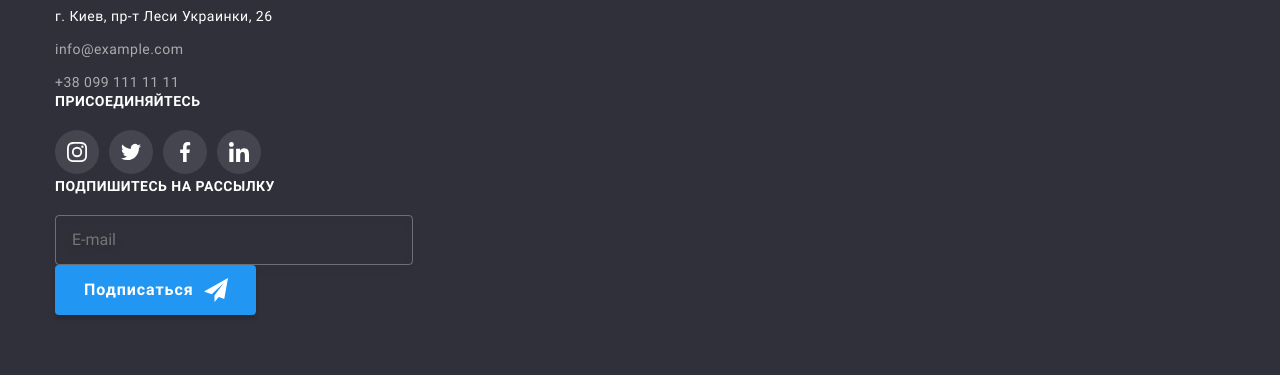
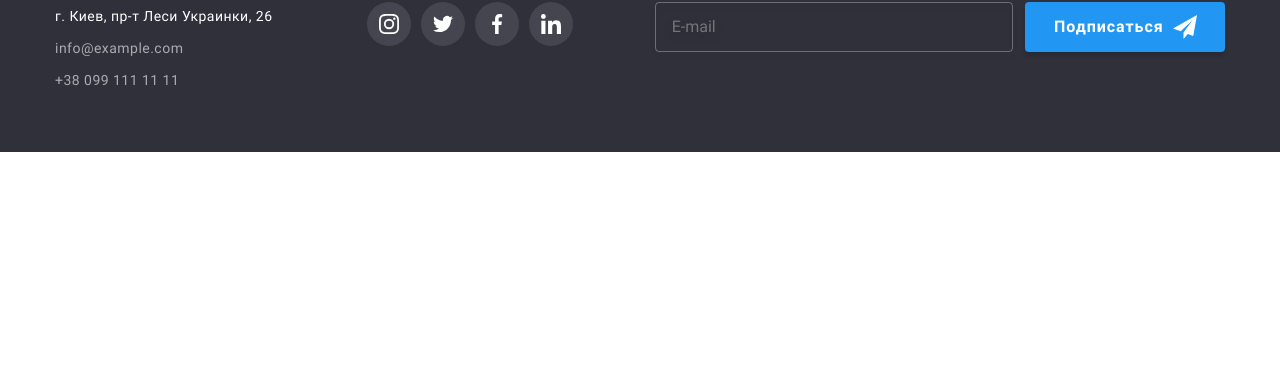
Before and after one commit to Larysa1387/goit-markup-hw-08, a plain HTML site: page index.html in a window 1280 px wide. Shown: the part 2686-3061 px from the top of the page. After the commit the page ends 2838 px from the top, so only its background shows below. Drawn offline with Linux system fonts and the light colour scheme.

Commit message:
adapted footer

```diff
--- a/index.html
+++ b/index.html
@@ -336,7 +336,7 @@
         </ul>
       </div>
 
-      <div>
+      <div class="subscribe">
       <b class="sign-in">Подпишитесь на рассылку</b>
       <form class="form-subscribe">
         <label class="subscribe-field">
--- a/sass/components/_footer.scss
+++ b/sass/components/_footer.scss
@@ -6,13 +6,27 @@
 }
 
 .container.align {
-  // display: flex;
-  align-items: baseline;
+  display: flex;
+  flex-direction: column;
+  align-items: center;
+  @media screen and (min-width: 768px) {
+    flex-direction: row;
+    flex-wrap: wrap;
+    align-items: baseline;
+    justify-content: space-around;
+  }
+  @media screen and (min-width: 1200px) {
+    flex-wrap: nowrap;
+    justify-content: space-between;
+  }
 }
 
 .align .contacts {
+  text-align: center;
   width: 231px;
-  margin-right: 70px;
+  @media screen and (min-width: 1200px) {
+    text-align: left;
+  }
 }
 
 .footer .logo {
@@ -28,8 +42,17 @@
   font-style: normal;
 }
 
+.address.list {
+  margin-bottom: 60px;
+  @media screen and (min-width: 1200px) {
+    margin-bottom: unset;
+  }
+}
+
 .address.list .list-item:not(:last-child) {
-  margin-bottom: 9px;
+  margin-bottom: 8px;
+  // margin-bottom: 9px;
+
 }
 
 .link.contacts {
@@ -37,9 +60,13 @@
 }
 
 .container.align .sign {
-  margin-right: 93px;
+  text-align: center;
   width: 206px;
+  @media screen and (min-width: 1200px) {
+    text-align: left;
+  }
 }
+
 
 .sign-in {
   display: block;
@@ -55,6 +82,10 @@
 
 .nets.list {
   display: flex;
+  margin-bottom: 60px;
+  @media screen and (min-width: 1200px) {
+    margin-bottom: unset;
+  }
 }
 
 .nets.list .social-nets:not(:last-child) {
@@ -102,32 +133,58 @@
 
 
 /* Subscribe  */
+
+.subscribe {
+  display: flex;
+  flex-direction: column;
+  align-items: center;
+  width: 100%;
+  @media screen and (min-width: 1200px){
+    flex-direction: column;
+    align-items: flex-start;
+    width: unset;
+  }
+}
+
 .form-subscribe {
-  // display: flex;
-  justify-content: start;
-  width: 570px;
+  width: 100%;
+  display: flex;
+  align-items: center;
+  flex-direction: column;
+  @media screen and (min-width: 1200px) {
+    flex-direction: row;
+  }
 }
 
 .subscribe-field {
+  width: 100%;
   position: relative;
+  text-align: center;
 }
 
 .subscribe-input {
-  display: flex;
-  width: 358px;
+  // display: flex;
+  width: 100%;
+  margin-bottom: 20px;
   padding: 15px 16px;
-  margin-right: 12px;
   border: 1px solid rgba(255, 255, 255, 0.3);
   filter: drop-shadow(0px 4px 4px rgba(0, 0, 0, 0.15));
   border-radius: 4px;
   background-color: inherit;
   color: rgba(255, 255, 255, 0.6);
+  @media screen and (min-width: 768px) {
+    width: 450px;
+  }
+  @media screen and (min-width: 1200px) {
+    width: 358px;
+    margin-right: 12px;
+    margin-bottom: 0;
+  }
 }
 
 .subscribe-input::placeholder {
   font-size: 16px;
   line-height: 1.25;
-  /* color: rgba(255, 255, 255, 0.6); */
 }
 
 .subscribe-btn {
```
Also changed, not shown: portfolio.html (+3 -3 lines), css/main.css, css/main.min.css, 2 other files.
